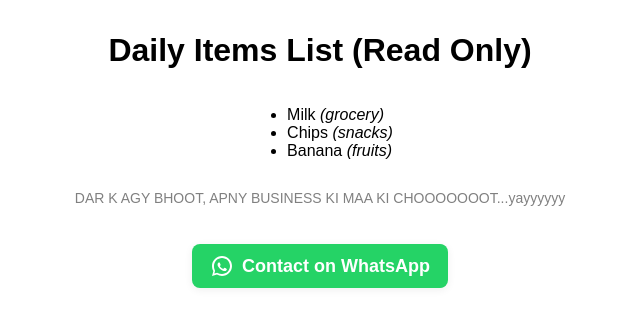
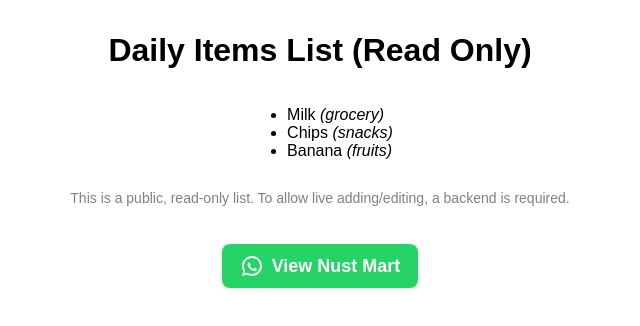
Before and after one commit to noob-hamza-00/nust-mart-24-7, a React (Vite) app in the folder frontend/: page / in a window 1280 px wide. Shown: the top 326 px of the page, without its empty margins (320-960 px from the left). Built offline with nearby package versions, Linux system fonts and the light colour scheme; the HTML template or start-up script is replaced by a standard one.

Commit message:
Change WhatsApp button to 'View Nust Mart' and update link

```diff
--- a/frontend/src/App.jsx
+++ b/frontend/src/App.jsx
@@ -18,10 +18,9 @@ export default function App() {
           <li key={item.id}>{item.name} <em>({item.category})</em></li>
         ))}
       </ul>
-      <p style={{color: 'gray', fontSize: 14}}>DAR K AGY BHOOT, APNY BUSINESS KI MAA KI CHOOOOOOOT...yayyyyyy</p>
-  {/* Info line removed as requested */}
+      <p style={{color: 'gray', fontSize: 14}}>This is a public, read-only list. To allow live adding/editing, a backend is required.</p>
       <a
-        href="https://wa.me/923169626873"
+        href="https://wa.me/c/923169626873"
         target="_blank"
         rel="noopener noreferrer"
         style={{
@@ -39,7 +38,7 @@ export default function App() {
         }}
       >
         <svg xmlns="http://www.w3.org/2000/svg" width="24" height="24" viewBox="0 0 24 24" fill="none" style={{marginRight: 8}}><path d="M12 2C6.477 2 2 6.477 2 12c0 1.85.504 3.58 1.38 5.07L2.05 21.95l4.88-1.33A9.953 9.953 0 0 0 12 22c5.523 0 10-4.477 10-10S17.523 2 12 2Zm0 18c-1.61 0-3.13-.39-4.45-1.08l-.32-.17-2.9.79.78-2.83-.2-.33A7.96 7.96 0 0 1 4 12c0-4.418 3.582-8 8-8s8 3.582 8 8-3.582 8-8 8Zm4.13-5.47c-.22-.11-1.3-.64-1.5-.71-.2-.07-.35-.11-.5.11-.15.22-.57.71-.7.86-.13.15-.26.17-.48.06-.22-.11-.93-.34-1.77-1.09-.66-.59-1.1-1.31-1.23-1.53-.13-.22-.01-.34.1-.45.1-.1.22-.26.33-.39.11-.13.15-.22.22-.37.07-.15.04-.28-.02-.39-.07-.11-.5-1.21-.68-1.66-.18-.44-.36-.38-.5-.39-.13-.01-.28-.01-.43-.01-.15 0-.39.06-.6.28-.21.22-.8.78-.8 1.9 0 1.12.82 2.2.94 2.35.12.15 1.61 2.46 3.91 3.36.55.24.98.38 1.31.49.55.18 1.05.15 1.44.09.44-.07 1.3-.53 1.48-1.04.18-.51.18-.95.13-1.04-.05-.09-.2-.15-.42-.26Z" fill="white"/></svg>
-        Contact on WhatsApp
+        View Nust Mart
       </a>
     </div>
   );
```
